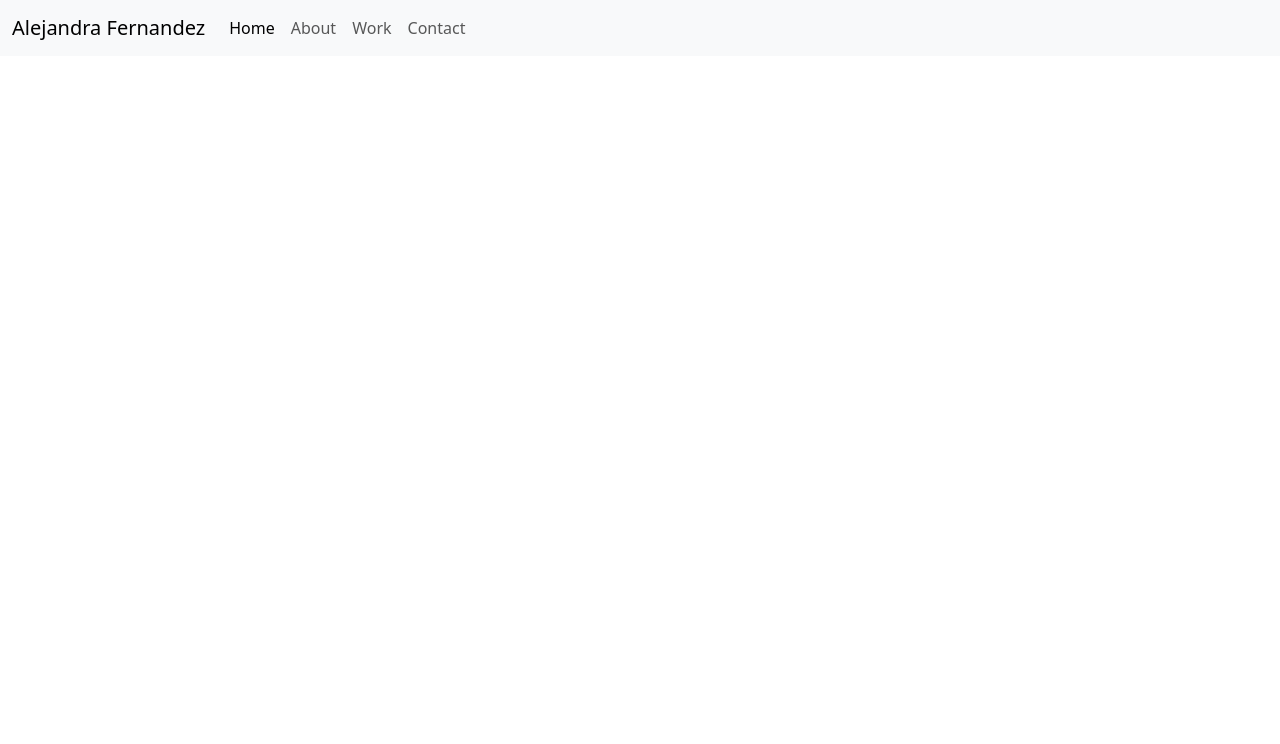
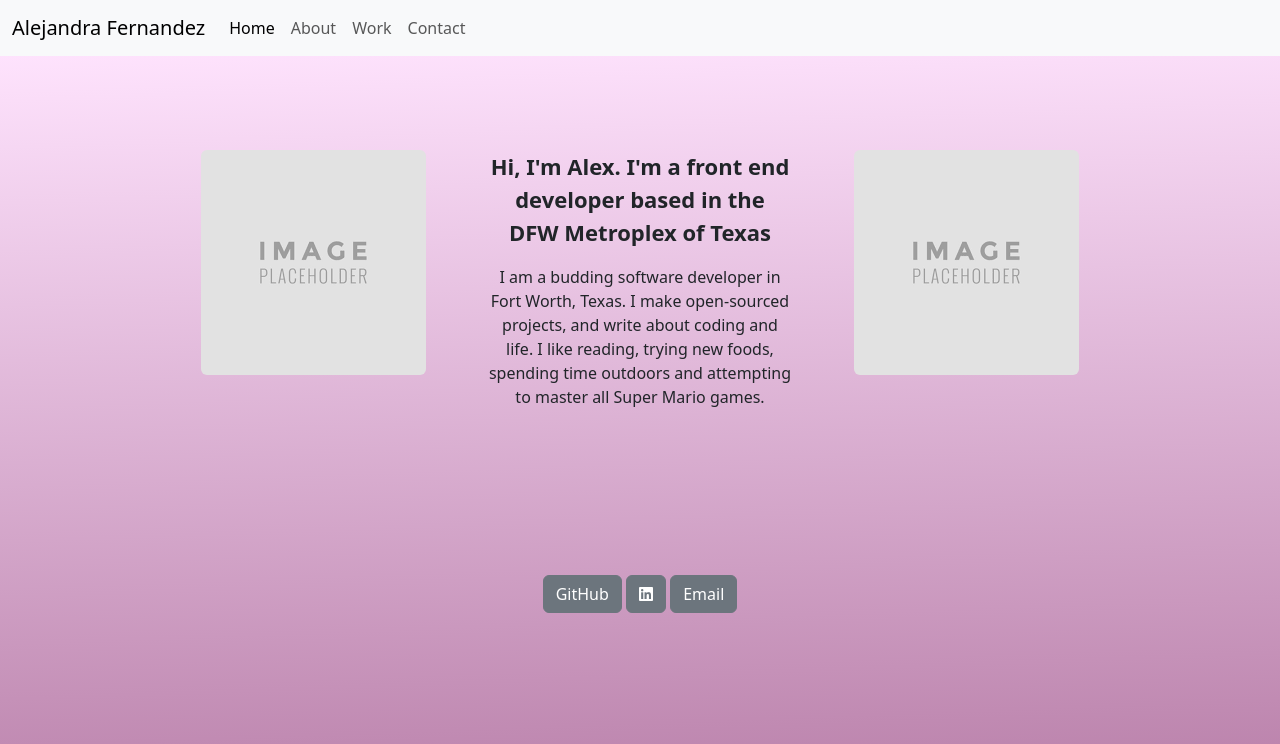
Before and after one commit to AlexFern17/portfolio-project, a plain HTML site: page about.html in a window 1280 px wide. Drawn offline with nearby package versions, Linux system fonts and the light colour scheme.

Commit message:
Linked CSS into About, created container and blubs for about page

```diff
--- a/about.html
+++ b/about.html
@@ -18,6 +18,7 @@
       src="https://kit.fontawesome.com/970500b395.js"
       crossorigin="anonymous"
     ></script>
+    <link rel="stylesheet" href="style.css" />
     <title>About - Alejandra Fernandez</title>
   </head>
   <body>
@@ -47,5 +48,48 @@
         </div>
       </div>
     </nav>
+    <div class="aboutContainer">
+      <div class="container text-center">
+        <div class="row">
+          <div class="col">
+            <img
+              src="images/placeholder.png"
+              class="img-fluid rounded"
+              alt="..."
+            />
+          </div>
+          <div class="col">
+            <p class="subtitle">
+              Hi, I'm Alex. I'm a front end developer based in the DFW Metroplex
+              of Texas
+            </p>
+            <p class="brief">
+              I am a budding software developer in Fort Worth, Texas. I make
+              open-sourced projects, and write about coding and life. I like
+              reading, trying new foods, spending time outdoors and attempting
+              to master all Super Mario games.
+            </p>
+          </div>
+          <div class="col">
+            <img
+              src="images/placeholder.png"
+              class="img-fluid rounded"
+              alt="..."
+            />
+          </div>
+        </div>
+      </div>
+    </div>
+    <footer>
+      <a href="https://github.com/AlexFern17" class="btn btn-secondary"
+        >GitHub</a
+      >
+      <a
+        href="https://www.linkedin.com/in/alejandra-fernandez-af6457/"
+        class="btn btn-secondary"
+        ><i class="fa-brands fa-linkedin"></i
+      ></a>
+      <a href="mailto:af6457@gmail.com" class="btn btn-secondary">Email</a>
+    </footer>
   </body>
 </html>
--- a/style.css
+++ b/style.css
@@ -1,8 +1,25 @@
+body {
+  background: linear-gradient(
+    177.9deg,
+    rgb(255, 228, 254) 5.3%,
+    rgb(255, 228, 254) 5.3%,
+    rgb(188, 132, 173) 94.7%
+  );
+  background-attachment: fixed;
+  height: 100%;
+  text-align: center;
+}
+
 .hero {
-background: linear-gradient(177.9deg, rgb(255, 228, 254) 5.3%, rgb(255, 228, 254) 5.3%, rgb(188, 132, 173) 94.7%);  text-align: center;
-  margin: 20px
-  padding: 10px
-  max-width: 300px;
+  margin: 20px;
+  padding: 10px;
+  max-width: 800px;
+}
+
+.aboutContainer {
+  margin: 75px;
+  padding: 75px;
+  max-width: 100%;
 }
 
 h2 {
@@ -13,3 +30,8 @@ h2 {
 footer {
   padding-bottom: 20px;
 }
+
+.subtitle {
+  font-size: 22px;
+  font-weight: bold;
+}
```
Also changed, not shown: images/placeholder.png (added).
